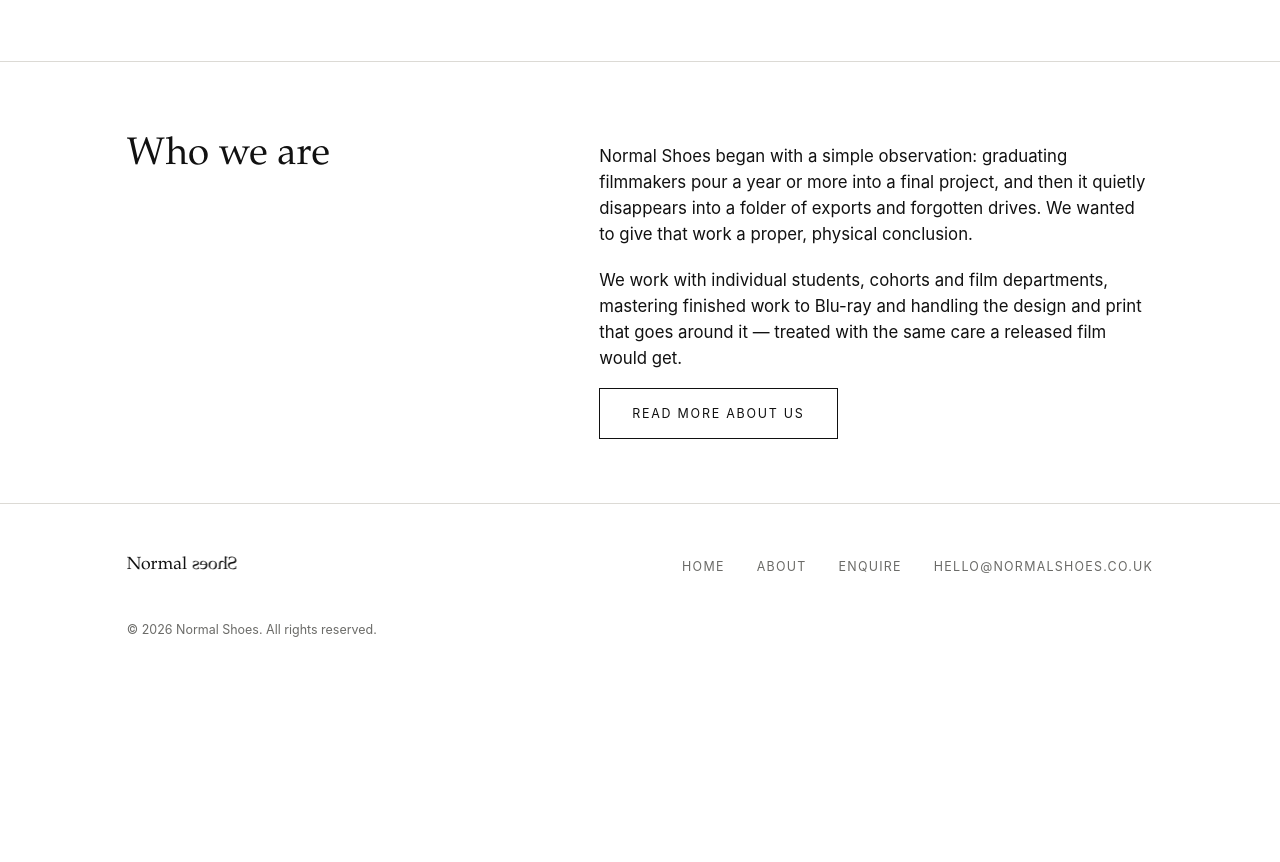
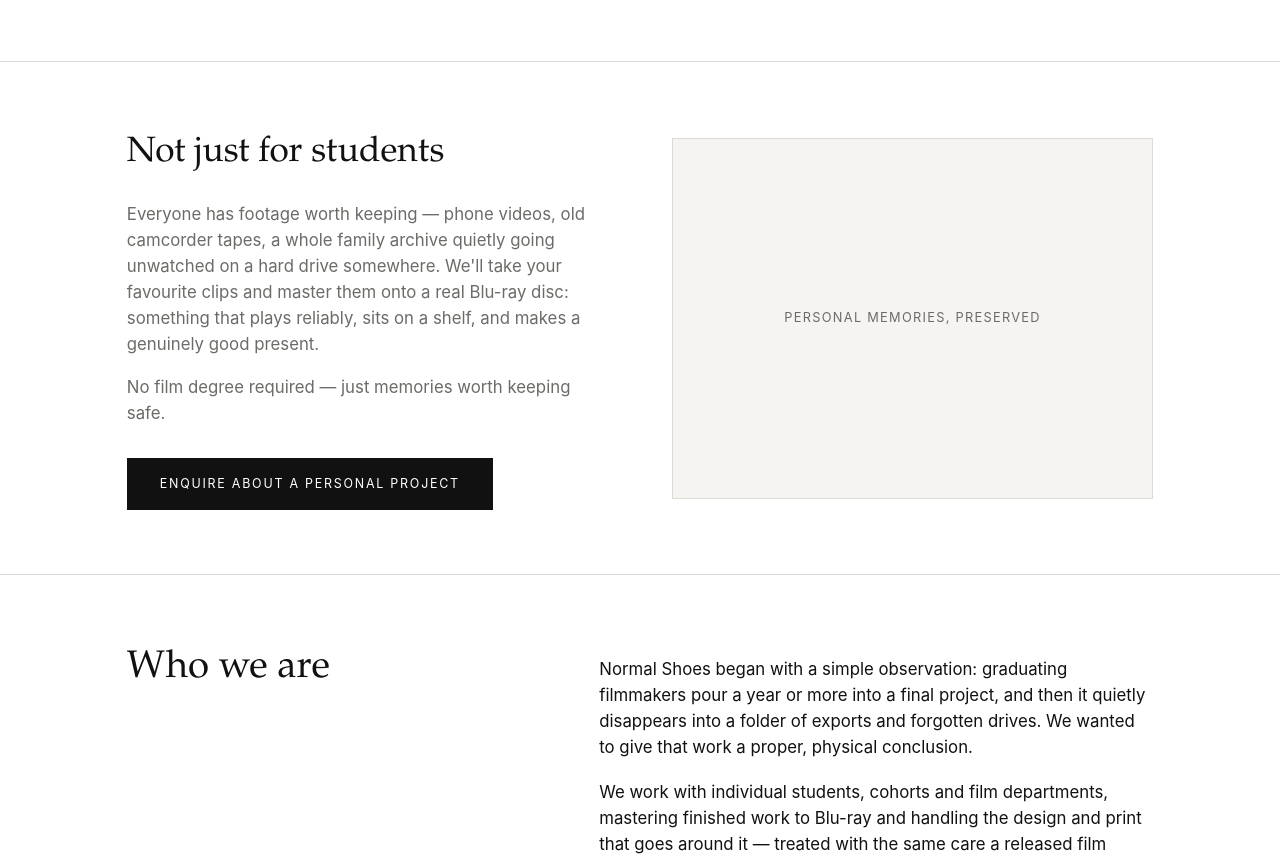
Before and after one commit to Kennydog07/NormalShoes, a plain HTML site: page index.html in a window 1280 px wide. Shown: the part 1951-2813 px from the top of the page. Before the commit the page ends 2650 px from the top, so only its background shows below. Drawn offline with Linux system fonts and the light colour scheme.

Commit message:
Add files via upload

```diff
--- a/index.html
+++ b/index.html
@@ -105,6 +105,30 @@
       </div>
     </section>
 
+    <section class="section-border">
+      <div class="wrap split">
+        <div>
+          <div class="section-head" style="margin-bottom:1.25rem;">
+            <h2>Not just for students</h2>
+          </div>
+          <p style="color:var(--muted); font-size:1.05rem; max-width:46ch;">
+            Everyone has footage worth keeping — phone videos, old camcorder
+            tapes, a whole family archive quietly going unwatched on a hard
+            drive somewhere. We'll take your favourite clips and master them
+            onto a real Blu-ray disc: something that plays reliably, sits on
+            a shelf, and makes a genuinely good present.
+          </p>
+          <p style="color:var(--muted); font-size:1.05rem; max-width:46ch; margin-top:1rem;">
+            No film degree required — just memories worth keeping safe.
+          </p>
+          <div class="cta-row" style="margin-top:2rem;">
+            <a href="enquire.html" class="btn btn-primary">Enquire About a Personal Project</a>
+          </div>
+        </div>
+        <div class="panel">Personal Memories, Preserved</div>
+      </div>
+    </section>
+
     <section>
       <div class="wrap editorial">
         <h2>Who we are</h2>
```
